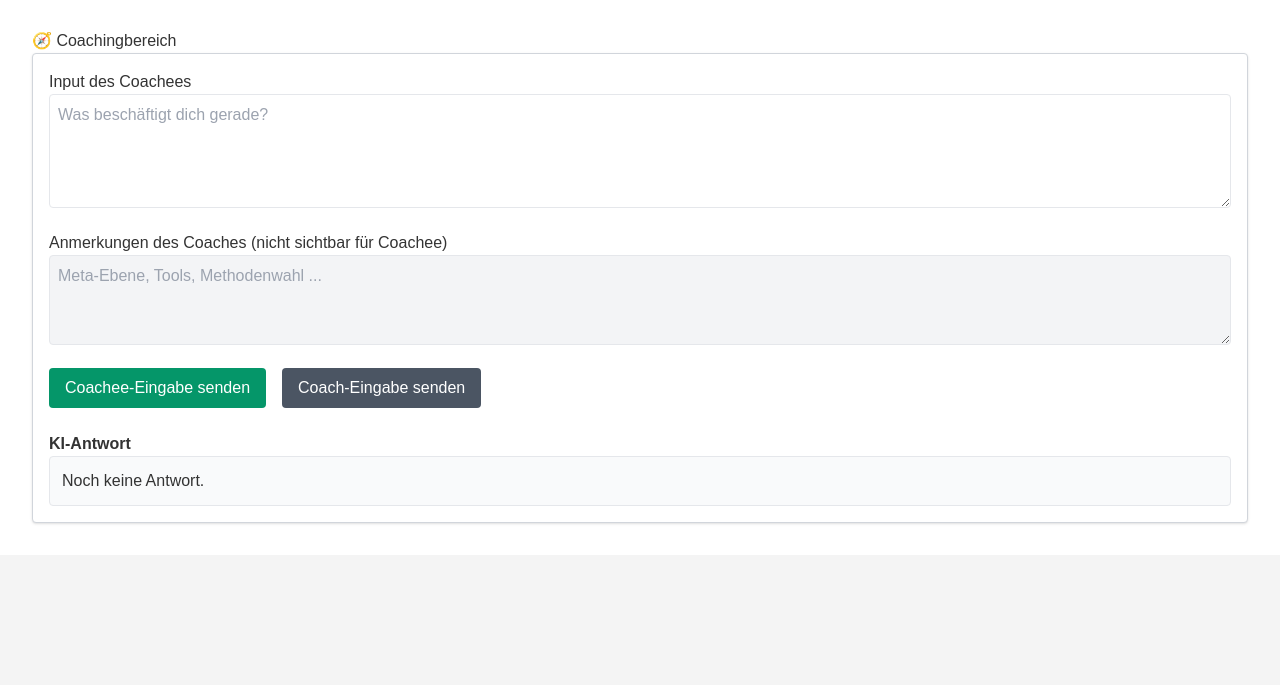
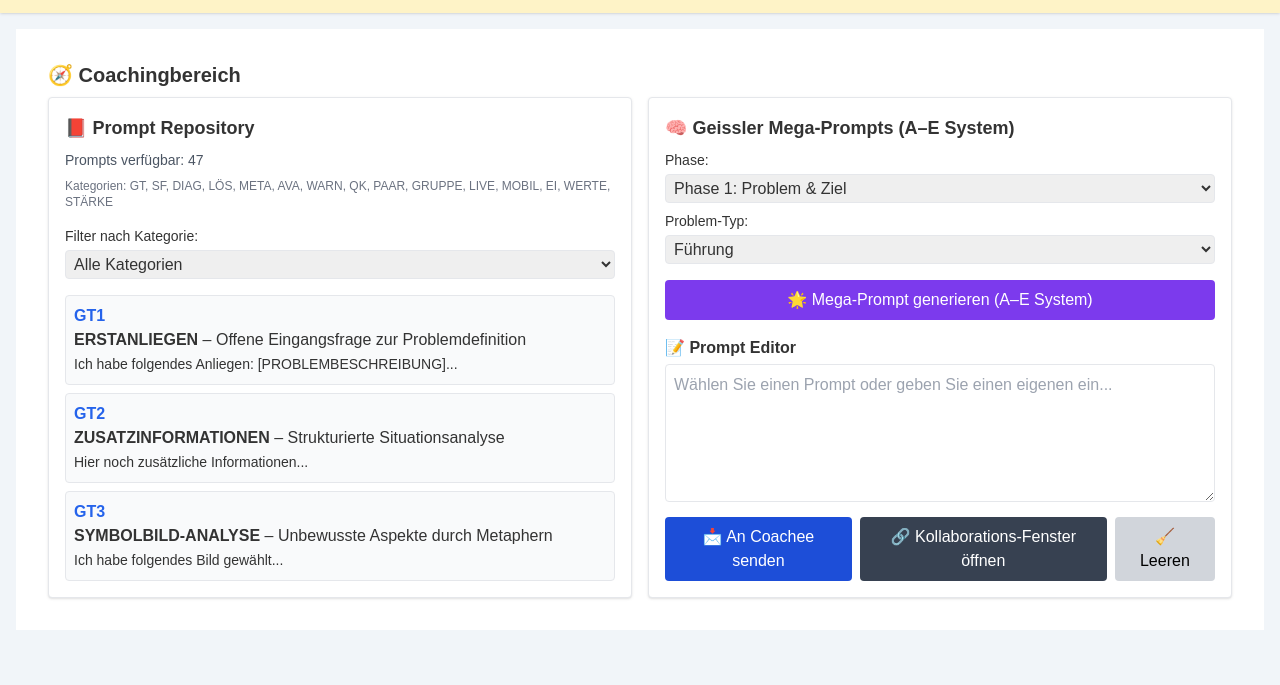
Before and after one commit to allensfl/coach-mission-control-v2, a plain HTML site: page public/index.html in a window 1280 px wide. Shown: the part 115-800 px from the top of the page. Drawn offline with nearby package versions, Linux system fonts and the light colour scheme; files that its build step writes are made by us from their sources.

Commit message:
🔧 Coaching-System in #coaching-content integriert

```diff
--- a/public/index.html
+++ b/public/index.html
@@ -7,50 +7,80 @@
   <link rel="stylesheet" href="styles.css" />
   <script src="https://cdn.tailwindcss.com"></script>
 </head>
-<body>
-  <header>
-    <h1>Coach Mission Control</h1>
-    <nav class="tab-menu">
+<body class="bg-slate-100">
+  <header class="bg-amber-100 p-4 shadow">
+    <h1 class="text-2xl font-bold">Coach Mission Control</h1>
+    <nav class="tab-menu mt-2 space-x-2">
       <button class="tab-button active" data-tab="coaching">🧭 Coaching</button>
       <button class="tab-button" data-tab="methoden">🧰 Methoden</button>
       <button class="tab-button" data-tab="admin">📂 Admin</button>
     </nav>
   </header>
 
-  <main>
+  <main class="p-4">
     <section id="coaching" class="tab-content active">
-      <h2>🧭 Coachingbereich</h2>
-      <!-- Beginne hier mit deinem bestehenden Coaching-System -->
-      <div id="coaching-content" class="p-4 border border-gray-300 rounded bg-white shadow">
-        <form class="space-y-4">
-          <div>
-            <label for="clientInput" class="block font-medium">Input des Coachees</label>
-            <textarea id="clientInput" class="w-full p-2 border rounded" rows="4" placeholder="Was beschäftigt dich gerade?"></textarea>
+      <h2 class="text-xl font-semibold mb-2">🧭 Coachingbereich</h2>
+      <div id="coaching-content" class="grid grid-cols-1 lg:grid-cols-2 gap-4">
+        <!-- Linke Seite: Prompt Repository -->
+        <div class="bg-white border rounded shadow p-4">
+          <h3 class="font-bold text-lg mb-2">📕 Prompt Repository</h3>
+          <p class="text-sm text-gray-600 mb-2">Prompts verfügbar: 47</p>
+          <p class="text-xs text-gray-500 mb-4">Kategorien: GT, SF, DIAG, LÖS, META, AVA, WARN, QK, PAAR, GRUPPE, LIVE, MOBIL, EI, WERTE, STÄRKE</p>
+          <label class="block text-sm mb-1">Filter nach Kategorie:</label>
+          <select class="w-full border p-1 rounded mb-4">
+            <option>Alle Kategorien</option>
+          </select>
+          <div class="space-y-2">
+            <div class="p-2 border rounded bg-gray-50">
+              <span class="text-blue-600 font-bold">GT1</span><br/>
+              <strong>ERSTANLIEGEN</strong> – Offene Eingangsfrage zur Problemdefinition<br/>
+              <span class="text-sm">Ich habe folgendes Anliegen: [PROBLEMBESCHREIBUNG]...</span>
+            </div>
+            <div class="p-2 border rounded bg-gray-50">
+              <span class="text-blue-600 font-bold">GT2</span><br/>
+              <strong>ZUSATZINFORMATIONEN</strong> – Strukturierte Situationsanalyse<br/>
+              <span class="text-sm">Hier noch zusätzliche Informationen...</span>
+            </div>
+            <div class="p-2 border rounded bg-gray-50">
+              <span class="text-blue-600 font-bold">GT3</span><br/>
+              <strong>SYMBOLBILD-ANALYSE</strong> – Unbewusste Aspekte durch Metaphern<br/>
+              <span class="text-sm">Ich habe folgendes Bild gewählt...</span>
+            </div>
           </div>
-          <div>
-            <label for="coachNote" class="block font-medium">Anmerkungen des Coaches (nicht sichtbar für Coachee)</label>
-            <textarea id="coachNote" class="w-full p-2 border rounded bg-gray-100" rows="3" placeholder="Meta-Ebene, Tools, Methodenwahl ..."></textarea>
+        </div>
+
+        <!-- Rechte Seite: Prompt Generator -->
+        <div class="bg-white border rounded shadow p-4">
+          <h3 class="font-bold text-lg mb-2">🧠 Geissler Mega-Prompts (A–E System)</h3>
+          <label class="block text-sm mb-1">Phase:</label>
+          <select class="w-full border p-1 rounded mb-2">
+            <option>Phase 1: Problem & Ziel</option>
+          </select>
+          <label class="block text-sm mb-1">Problem-Typ:</label>
+          <select class="w-full border p-1 rounded mb-4">
+            <option>Führung</option>
+          </select>
+          <button class="bg-violet-600 text-white px-4 py-2 rounded w-full mb-4">🌟 Mega-Prompt generieren (A–E System)</button>
+
+          <h4 class="font-semibold mb-1">📝 Prompt Editor</h4>
+          <textarea class="w-full p-2 border rounded mb-2" rows="5" placeholder="Wählen Sie einen Prompt oder geben Sie einen eigenen ein..."></textarea>
+          <div class="flex justify-between gap-2">
+            <button class="bg-blue-700 text-white px-4 py-2 rounded">📩 An Coachee senden</button>
+            <button class="bg-gray-700 text-white px-4 py-2 rounded">🔗 Kollaborations-Fenster öffnen</button>
+            <button class="bg-gray-300 text-black px-4 py-2 rounded">🧹 Leeren</button>
           </div>
-          <div class="flex space-x-4">
-            <button type="button" onclick="submitCoachee()" class="bg-emerald-600 text-white px-4 py-2 rounded">Coachee-Eingabe senden</button>
-            <button type="button" onclick="submitCoach()" class="bg-gray-600 text-white px-4 py-2 rounded">Coach-Eingabe senden</button>
-          </div>
-        </form>
-        <div class="mt-6">
-          <h3 class="font-semibold">KI-Antwort</h3>
-          <div id="aiResponse" class="p-3 bg-gray-50 border rounded">Noch keine Antwort.</div>
         </div>
       </div>
     </section>
 
     <section id="methoden" class="tab-content">
-      <h2>🧰 Methoden & Modelle</h2>
-      <p>Hier entsteht eine Auswahl von Coaching-Richtungen, Tools und Prompts.</p>
+      <h2 class="text-xl font-semibold">🧰 Methoden & Modelle</h2>
+      <p class="text-gray-700">Hier entsteht eine Auswahl von Coaching-Richtungen, Tools und Prompts.</p>
     </section>
 
     <section id="admin" class="tab-content">
-      <h2>📂 Admin-Bereich</h2>
-      <p>Hier folgt dein Upload- und Dokumentationsbereich – z. B. nach Klient:in sortiert.</p>
+      <h2 class="text-xl font-semibold">📂 Admin-Bereich</h2>
+      <p class="text-gray-700">Hier folgt dein Upload- und Dokumentationsbereich – z. B. nach Klient:in sortiert.</p>
     </section>
   </main>
 
@@ -66,16 +96,6 @@
         document.getElementById(tab).classList.add('active');
       });
     });
-
-    function submitCoachee() {
-      const input = document.getElementById('clientInput').value;
-      document.getElementById('aiResponse').innerText = `KI (Coachee-Modus): Du hast gesagt – «${input}». Ich höre dich.`;
-    }
-
-    function submitCoach() {
-      const note = document.getElementById('coachNote').value;
-      document.getElementById('aiResponse').innerText = `KI (Coach-Modus): Meta-Ebene verarbeitet – «${note}». Vorschlag folgt.`;
-    }
   </script>
 </body>
 </html>
```
